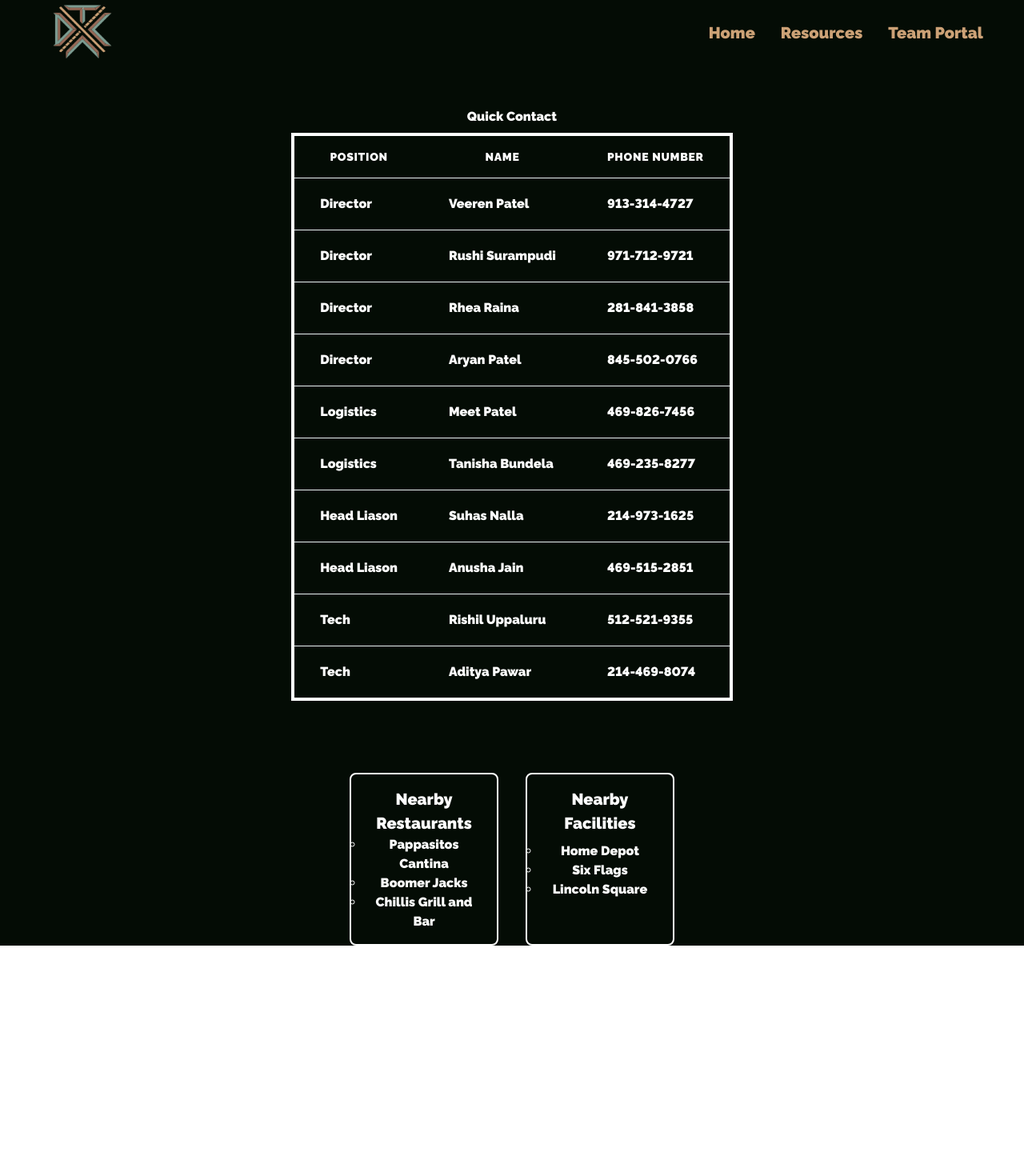
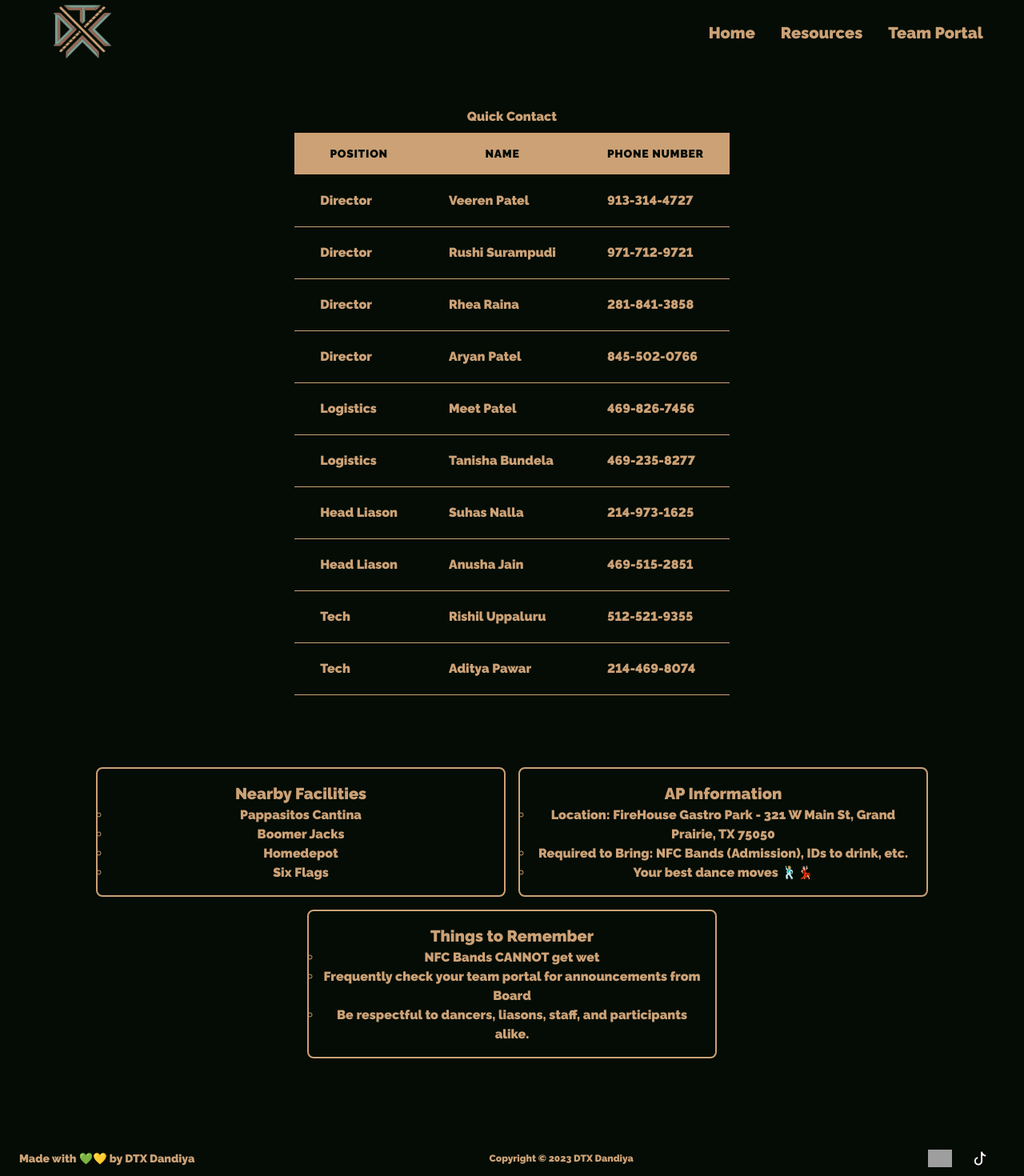
Before and after one commit to adityapawar50/dtxdandiya-repo, a React (Create React App) app: page /resources in a window 1280 px wide. Shown: the part 60-1530 px from the top of the page at 80% size. Before the commit the page ends 1242 px from the top, so only its background shows below. Built offline with nearby package versions, Linux system fonts and the light colour scheme; no server answers; grey boxes are pictures that could not be loaded.

Commit message:
Resources+  Portal Links + Emojis

```diff
--- a/src/components/Footer.js
+++ b/src/components/Footer.js
@@ -26,7 +26,7 @@ const SimpleFooter = () => {
     return (
         <footer>
             <Flex mb = "4" h="90px" mt = "80px" direction={['column', 'column', 'row']} w="full" px={6} align="center" bg={palette.bgDarkGreen}>
-                <Heading color = {palette.dtxGold}  size="xs">Made with ❤️ by DTX Dandiya</Heading>
+                <Heading color = {palette.dtxGold}  size="xs">Made with 💚💛 by DTX Dandiya</Heading>
                 <Spacer />
                 <Text color = {palette.dtxGold} fontSize="xs">Copyright &copy; {new Date().getFullYear()} DTX Dandiya</Text>
                 <Spacer />
--- a/src/components/ResourcesTable.js
+++ b/src/components/ResourcesTable.js
@@ -10,19 +10,20 @@ import {
   TableCaption,
   TableContainer,
 } from "@chakra-ui/react";
+import { palette } from '../styling/theme';
 
 const ResourcesTable = ({ data }) => {
   return (
     <TableContainer>
-      <Table variant="simple" size={{ base: "sm", md: "lg", lg: "lg" }}border="4px" borderColor="white" borderCollapse="separate" borderSpacing="0 10px">
-        <TableCaption placement="top" color="white">
+      <Table variant="simple" size={{ base: "sm", md: "lg", lg: "lg" }} colorScheme={palette.dtxGold}>
+        <TableCaption placement="top" color="palette.dtxGold">
           Quick Contact
         </TableCaption>
-        <Thead color="white">
+        <Thead color={palette.dtxGold} bg = {palette.dtxGold}>
           <Tr>
-            <Th color="white" textAlign="center" >Position</Th>
-            <Th color="white" textAlign="center" >Name</Th>
-            <Th color="white" textAlign="center" >Phone Number</Th>
+            <Th color={palette.bgDarkGreen} textAlign="center" >Position</Th>
+            <Th color={palette.bgDarkGreen} textAlign="center" >Name</Th>
+            <Th color={palette.bgDarkGreen} textAlign="center" >Phone Number</Th>
           </Tr>
         </Thead>
         <Tbody>
--- a/src/pages/NewLogin.js
+++ b/src/pages/NewLogin.js
@@ -114,7 +114,7 @@ function NewLogin() {
     </Heading>
     <InputGroup size="md">
     <Input
-      placeholder="passcode 🦛"
+      placeholder="passcode 🦁"
       variant="filled"
       mb={6}
       focusBorderColor={palette.dtxGold}
--- a/src/pages/Resources.js
+++ b/src/pages/Resources.js
@@ -4,6 +4,7 @@ import { Box, Flex, VStack, Text, HStack,Wrap } from "@chakra-ui/react";
 import ResourcesTable from "../components/ResourcesTable";
 import { palette } from '../styling/theme';
 import Header from '../components/Header';
+import Footer from '../components/Footer'
 
 const Resources = () => {
   const execData = [
@@ -18,11 +19,13 @@ const Resources = () => {
     { boardPosition: "Tech", name: "Rishil Uppaluru", phoneNumber: "512-521-9355" },
     { boardPosition: "Tech", name: "Aditya Pawar", phoneNumber: "214-469-8074" },
   ];
+
+
   return (
     <Box bg={palette.bgDarkGreen} w="100%" overflowX="auto" minHeight="100vh">
       <Flex direction="column" align="center" justify="flex-end" height="100%">
         <Header />
-        <VStack spacing="70px" align="center" color="white" mt="150" >
+        <VStack spacing="70px" align="center" color={palette.dtxGold} mt="150">
           {/* Resources Table with added margin-bottom */}
           <VStack spacing="20px" align="center" style={{ marginBottom: "20px" }}>
             {/* Add a spacer to push the table to the bottom */}
@@ -32,38 +35,64 @@ const Resources = () => {
 
           {/* Nearby Restaurants and Nearby Facilities */}
           <Wrap spacing="4" justify="center">
-            {/* Nearby Restaurants */}
-            <Box w="40%" p="4" border="2px" borderRadius="lg" borderColor="white">
-              <Text fontSize="xl" fontWeight="bold" >
-                Nearby Restaurants
+            {/* Nearby Facilities */}
+            <Box
+              w={{ base: "80%", md: "40%" }} // Set width to 80% on small screens, and 40% on medium screens and larger
+              p="4"
+              border="2px"
+              borderRadius="lg"
+              borderColor={palette.dtxGold}
+            >
+              <Text fontSize="xl" fontWeight="bold">
+                Nearby Facilities
               </Text>
               <ul>
                 <li>Pappasitos Cantina</li>
                 <li>Boomer Jacks</li>
-                <li>Chillis Grill and Bar</li>
+                <li>Homedepot</li>
+                <li>Six Flags</li>
               </ul>
             </Box>
 
+            {/* AP Information */}
             <Box
-              w="40%"
+              w={{ base: "80%", md: "40%" }}
               p="4"
               border="2px"
               borderRadius="lg"
-              borderColor="white"
-              ml="18"  // Adjust this margin-left value for the desired space
+              borderColor={palette.dtxGold}
             >
-              <Text fontSize="xl" fontWeight="bold" mb="2">
-                Nearby Facilities
+              <Text fontSize="xl" fontWeight="bold">
+                AP Information
               </Text>
               <ul>
-                <li>Home Depot</li>
-                <li>Six Flags</li>
-                <li>Lincoln Square</li>
+                <li>Location: FireHouse Gastro Park - 321 W Main St, Grand Prairie, TX 75050 </li>
+                <li>Required to Bring: NFC Bands (Admission), IDs to drink, etc. </li>
+                <li>Your best dance moves 🕺🏼💃🏻 </li>
+              </ul>
+            </Box>
+
+            {/* Things to Remember */}
+            <Box
+              w={{ base: "80%", md: "40%" }}
+              p="4"
+              border="2px"
+              borderRadius="lg"
+              borderColor={palette.dtxGold}
+            >
+              <Text fontSize="xl" fontWeight="bold">
+                Things to Remember
+              </Text>
+              <ul>
+                <li> NFC Bands CANNOT get wet </li>
+                <li> Frequently check your team portal for announcements from Board </li>
+                <li> Be respectful to dancers, liasons, staff, and participants alike. </li>
               </ul>
             </Box>
           </Wrap>
         </VStack>
       </Flex>
+      <Footer/>
     </Box>
   );
 };
--- a/src/pages/Team3.js
+++ b/src/pages/Team3.js
@@ -1,5 +1,5 @@
 import * as React from 'react';
-import { Container, Box, Flex, VStack, Text, Heading, UnorderedList, ListItem, Grid, GridItem, Spacer } from '@chakra-ui/react';
+import { Container, Box, Flex, VStack, Text, Heading, UnorderedList, ListItem, Grid, GridItem, Spacer, Button } from '@chakra-ui/react';
 import MWHeader from '../components/MWHeader';
 import { palette } from '../styling/theme';
 import hero_p3 from '../pics/hero_p3.png';
@@ -61,6 +61,16 @@ function Team3() {
 
 
           </Container>
+          <Button
+                                as="a"
+                                href="https://drive.google.com/drive/u/0/folders/1c6RhtqYDDakO5twYzTPZrn_THEwsR7is"
+                                target="_blank"
+                                rel="noopener noreferrer"
+                                color="yellow" bg="blue"
+                                mt="4"
+                            >
+                                Tech Time Videos!
+                            </Button>
     </VStack>
     <Footer/>
   </Flex>
--- a/src/pages/Team4.js
+++ b/src/pages/Team4.js
@@ -1,5 +1,5 @@
 import * as React from 'react';
-import { Container, Box, Flex, VStack, Text, Heading, UnorderedList, ListItem, Grid, GridItem, Spacer } from '@chakra-ui/react';
+import { Container, Box, Flex, VStack, Text, Heading, UnorderedList, ListItem, Grid, GridItem, Spacer, Button } from '@chakra-ui/react';
 import WRHeader from '../components/WRHeader';
 import { palette } from '../styling/theme';
 import TeamAnnouncementBox from '../components/TeamAnnouncement';
@@ -54,6 +54,16 @@ function Team4() {
 </Flex>
 
           </Container>
+          <Button
+                                as="a"
+                                href="https://drive.google.com/drive/u/0/folders/1gNuDPHbQN0x3TGlIbI_dJwrUWDMNhWeq"
+                                target="_blank"
+                                rel="noopener noreferrer"
+                                color="white" bg="#A00000"
+                                mt="4"
+                            >
+                                Tech Time Videos!
+                            </Button>
     </VStack>
     <Footer/>
   </Flex>
--- a/src/pages/Team5.js
+++ b/src/pages/Team5.js
@@ -1,5 +1,5 @@
 import * as React from 'react';
-import { Container, Box, Flex, VStack, Text, Heading, UnorderedList, ListItem, Grid, GridItem, Spacer } from '@chakra-ui/react';
+import { Container, Box, Flex, VStack, Text, Heading, UnorderedList, ListItem, Grid, GridItem, Spacer, Button } from '@chakra-ui/react';
 import WUHeader from '../components/WUHeader';
 import { palette } from '../styling/theme';
 import TeamAnnouncementBox from '../components/TeamAnnouncement';
@@ -55,6 +55,16 @@ function Team5() {
 </Flex>
 
           </Container>
+          <Button
+                                as="a"
+                                href="https://drive.google.com/drive/u/0/folders/17ZWooPMRBEAJikDZSwncyCuLSrcNUdRI"
+                                target="_blank"
+                                rel="noopener noreferrer"
+                                color="white" bg="green"
+                                mt="4"
+                            >
+                                Tech Time Videos!
+                            </Button>
     </VStack>
     <Footer/>
   </Flex>
--- a/src/pages/Team6.js
+++ b/src/pages/Team6.js
@@ -1,5 +1,5 @@
 import * as React from 'react';
-import { Container, Box, Flex, VStack, Text, Heading, UnorderedList, ListItem, Grid, GridItem, Spacer } from '@chakra-ui/react';
+import { Container, Box, Flex, VStack, Text, Heading, UnorderedList, ListItem, Grid, GridItem, Spacer, Button } from '@chakra-ui/react';
 import UCBRHeader from '../components/UCBRHeader';
 import { palette } from '../styling/theme';
 import TeamAnnouncementBox from '../components/TeamAnnouncement';
@@ -55,6 +55,16 @@ function Team6() {
 </Flex>
 
           </Container>
+          <Button
+                                as="a"
+                                href="https://drive.google.com/drive/u/0/folders/1ya62sQ75ZcUNpeCSBON2IQWtfUmvgg8-"
+                                target="_blank"
+                                rel="noopener noreferrer"
+                                color="yellow" bg="blue"
+                                mt="4"
+                            >
+                                Tech Time Videos!
+                            </Button>
     </VStack>
     <Footer/>
   </Flex>
--- a/src/pages/Team7.js
+++ b/src/pages/Team7.js
@@ -1,5 +1,5 @@
 import * as React from 'react';
-import { Container, Box, Flex, VStack, Text, Heading, UnorderedList, ListItem, Grid, GridItem, Spacer } from '@chakra-ui/react';
+import { Container, Box, Flex, VStack, Text, Heading, UnorderedList, ListItem, Grid, GridItem, Spacer, Button } from '@chakra-ui/react';
 import UWRHeader from '../components/UWRHeader';
 import { palette } from '../styling/theme';
 import TeamAnnouncementBox from '../components/TeamAnnouncement';
@@ -54,7 +54,16 @@ function Team7() {
 </Flex>
 
           </Container>
-
+          <Button
+      as="a"
+   href="https://drive.google.com/drive/u/0/folders/19AKml-7-H8raIVLYUXU1S9zQ0DtMrfRL"
+    target="_blank"
+    rel="noopener noreferrer"
+     color="white" bg="purple.500"
+       mt="4"
+    >
+      Tech Time Videos!
+     </Button>
     </VStack>
     <Footer/>
   </Flex>
```
Also changed, not shown: src/pages/Team1.js (+19 -20 lines), src/pages/Team2.js (+11 -7 lines).
